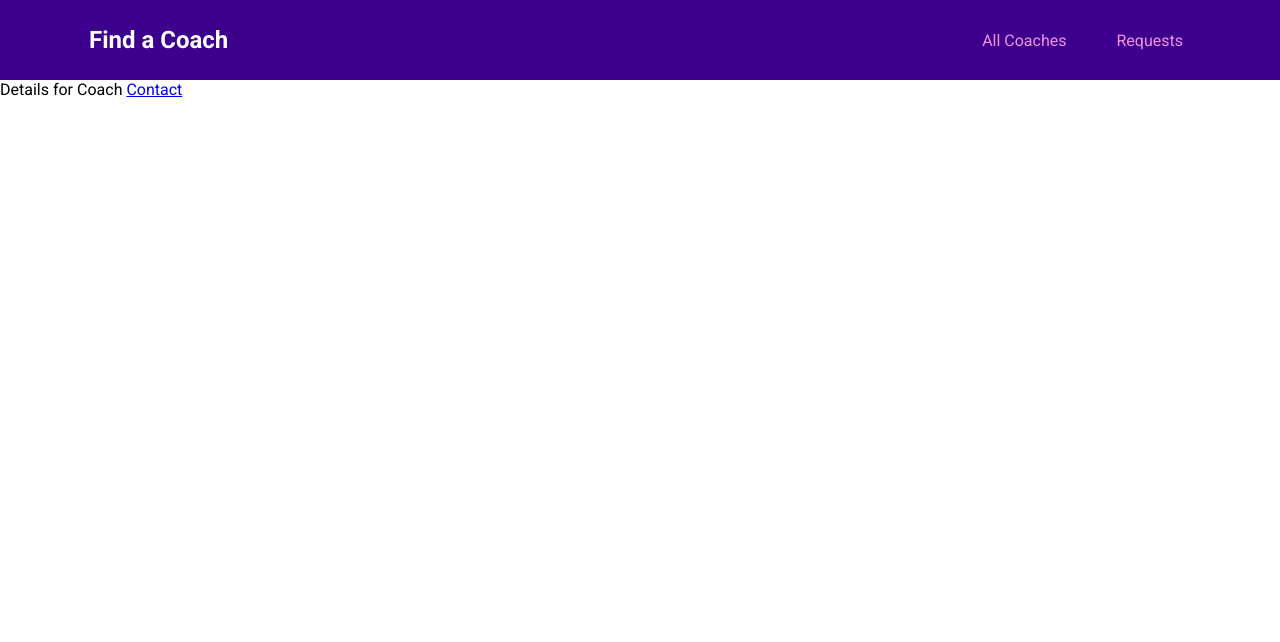
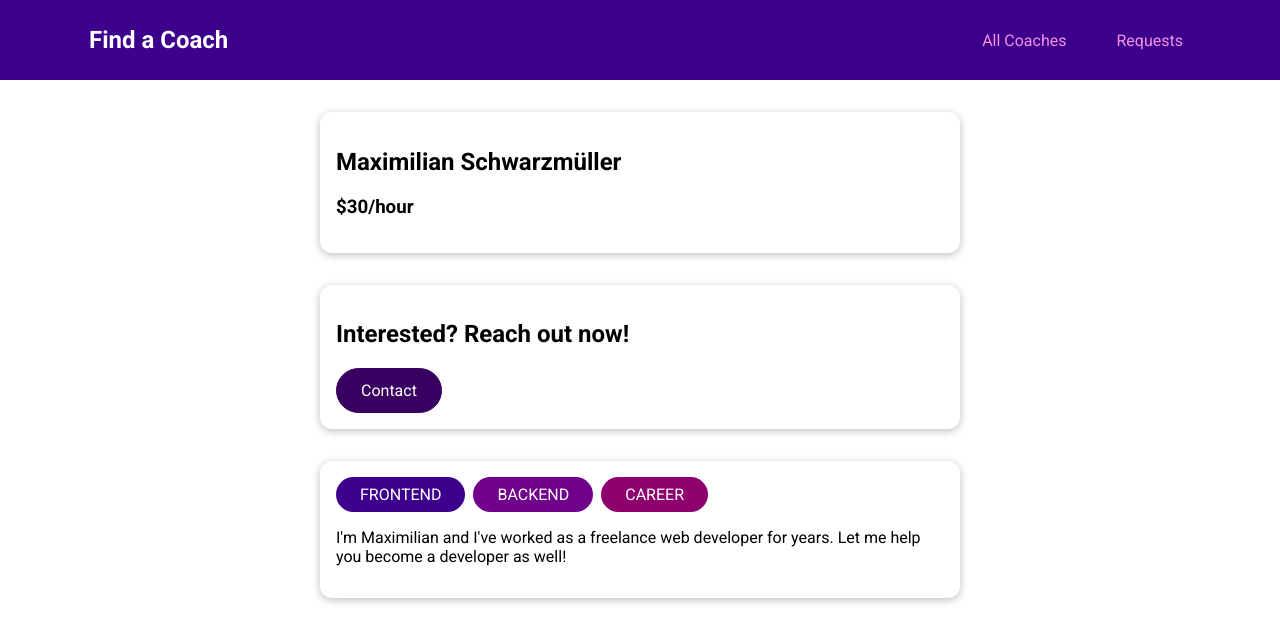
Before and after one commit to RahmatAT11/find-a-coach, a Vue app: page /coaches/c1 in a window 1280 px wide. Shown: the top 642 px of the page. Built offline with nearby package versions, Linux system fonts and the light colour scheme.

Commit message:
Build the coach detail component

```diff
--- a/src/pages/coaches/CoachDetail.vue
+++ b/src/pages/coaches/CoachDetail.vue
@@ -1,5 +1,61 @@
 <template>
-    Details for Coach
-    <router-view></router-view>
-    <router-link to="/coaches/c1/contact">Contact</router-link>
+  <section>
+    <base-card
+      ><h2>{{ fullName }}</h2>
+      <h3>${{ rate }}/hour</h3>
+    </base-card>
+  </section>
+  <section>
+    <base-card>
+      <header>
+        <h2>Interested? Reach out now!</h2>
+        <base-button link :to="contactLink">Contact</base-button>
+      </header>
+      <router-view></router-view>
+    </base-card>
+  </section>
+  <section>
+    <base-card>
+      <base-badge
+        v-for="area in areas"
+        :key="area"
+        :type="area"
+        :title="area"
+      ></base-badge>
+      <p>{{ description }}</p>
+    </base-card>
+  </section>
 </template>
+
+<script>
+export default {
+  props: ["id"],
+  data() {
+    return {
+      selectedCoach: null,
+    };
+  },
+  computed: {
+    fullName() {
+      return this.selectedCoach.firstName + " " + this.selectedCoach.lastName;
+    },
+    contactLink() {
+      return this.$route.path + "/" + this.id + "/contact";
+    },
+    areas() {
+      return this.selectedCoach.areas;
+    },
+    description() {
+      return this.selectedCoach.description;
+    },
+    rate() {
+      return this.selectedCoach.hourlyRate;
+    },
+  },
+  created() {
+    this.selectedCoach = this.$store.getters["coaches/coaches"].find(
+      (coach) => coach.id === this.id
+    );
+  },
+};
+</script>
--- a/src/router.js
+++ b/src/router.js
@@ -23,6 +23,7 @@
     {
       path: "/coaches/:id",
       component: CoachDetail,
+      props: true,
       children: [
         {
           path: "contact",
```
